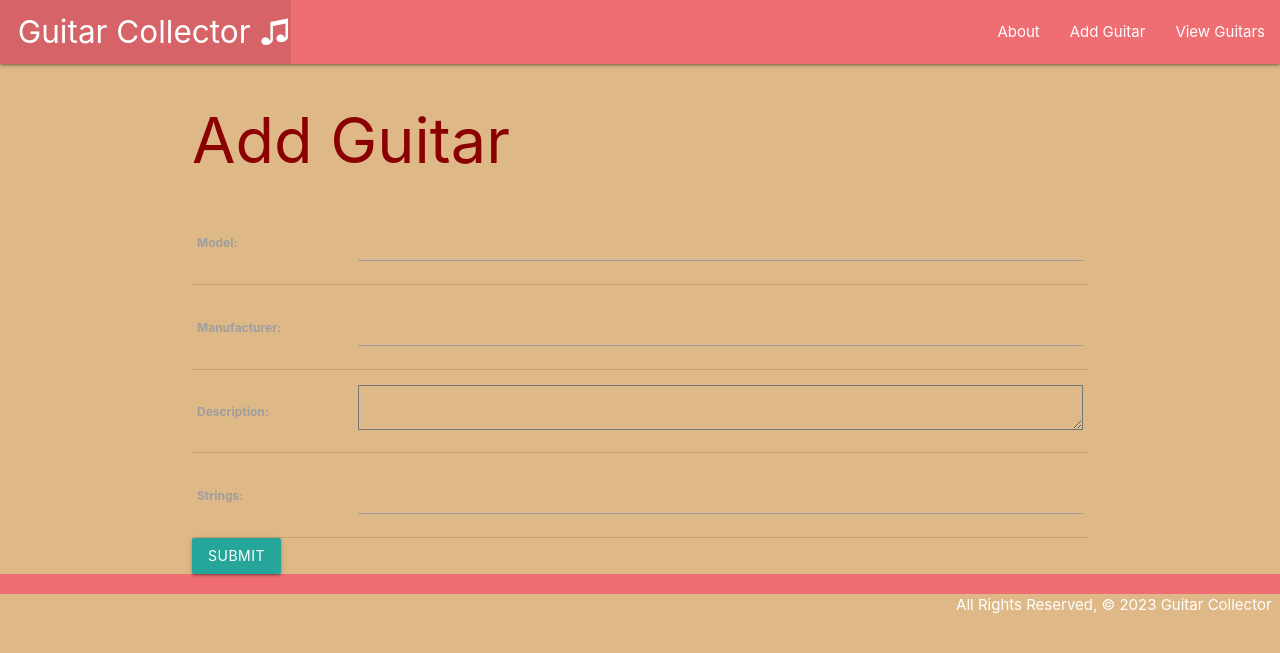
After one commit to davidxv15/Guitar-Collector, a Django app: page /guitars/create/ in a window 1280 px wide. The commit adds this page. Shown: the top 653 px of the page. Run offline with Django 4.2, Linux system fonts and the light colour scheme.

Commit message:
Collector CRUD

```diff
--- a/main_app/models.py
+++ b/main_app/models.py
@@ -1,11 +1,15 @@
 from django.db import models
+from django.urls import reverse
 
 # Create your models here.
 class Guitar(models.Model):
     model = models.CharField(max_length=100)
     manufacturer = models.CharField(max_length=100)
-    description = models.CharField(max_length=250)
+    description = models.TextField(max_length=250)
     strings = models.IntegerField()
 
     def __str__(self):
         return self.model
+
+    def get_absolute_url(self):
+        return reverse('detail', kwargs={'guitar_id': self.id})
--- a/main_app/templates/base.html
+++ b/main_app/templates/base.html
@@ -15,11 +15,12 @@
     <nav>
       <div class="nav-wrapper">
         <ul>
-          <li><a href="/" class="left brand-logo">&nbsp;&nbsp;Guitar Collector &#9835;</a></li>
+          <li><a href="{% url 'home' %}" class="left brand-logo">&nbsp;&nbsp;Guitar Collector &#9835;</a></li>
         </ul>
         <ul class="right">
-          <li><a href="/about">About</a></li>
-          <li><a href="/guitars">View Guitars</a></li>
+          <li><a href="{% url 'about' %}">About</a></li>
+          <li><a href="{% url 'guitars_create' %}">Add Guitar</a></li>
+          <li><a href="{% url 'index' %}">View Guitars</a></li>
         </ul>
       </div>
     </nav>
--- a/main_app/templates/guitars/index.html
+++ b/main_app/templates/guitars/index.html
@@ -4,6 +4,7 @@
 <h1>Guitar List</h1>
 
 {% for guitar in guitars %}
+<a href="{% url 'detail' guitar.id %}">
   <div class="card">
     <div class="card-content">
       <span class="card-title">{{ guitar.model }}</span>
@@ -12,10 +13,11 @@
       {% if guitar.strings > 5 %}
         <p>Strings: {{ guitar.strings }}</p>
       {% else %}
-        <p>Strings: {{ guitar.strings }}... Ain't no guitbox, hoss.</p>
+        <p>{{ guitar.strings }} strangs... that ain't no guitbox, hoss.</p>
       {% endif %}
     </div>
-  </div>
+</div>
+</a>
 {% endfor %}
 
 {% endblock %}
--- /dev/null
+++ b/main_app/templates/main_app/guitar_form.html
@@ -0,0 +1,23 @@
+{% extends 'base.html' %}
+
+{% block content %}
+
+{% if object %}
+  <h1>Edit <span class="red-text">{{ object.model }}</span></h1>
+{% else %}
+  <h1>Add Guitar</h1>
+{% endif %}
+
+  <!-- Leaving the action empty makes the form post to the same url used to display it -->
+  <form action="" method="POST">
+    <!-- Django requires the following for security purposes -->
+    {% csrf_token %}
+    <table>
+      <!-- Render the inputs inside of <tr>s & <td>s -->
+      {{ form.as_table }}
+    </table>
+    <input type="submit" value="Submit" class="btn">
+  </form>
+
+
+{% endblock %}
--- a/main_app/urls.py
+++ b/main_app/urls.py
@@ -5,4 +5,8 @@ urlpatterns = [
     path('', views.home, name='home'),
     path('about/', views.about, name='about'),
     path('guitars/', views.guitars_index, name='index'),
+    path('guitars/<int:guitar_id>/', views.guitars_detail, name='detail'),
+    path('guitars/create/', views.GuitarCreate.as_view(), name='guitars_create'),
+    path('guitars/<int:pk>/update/', views.GuitarUpdate.as_view(), name='guitars_update'),
+    path('guitars/<int:pk>/delete/', views.GuitarDelete.as_view(), name='guitars_delete'),
 ]
--- a/main_app/views.py
+++ b/main_app/views.py
@@ -1,10 +1,11 @@
 from django.shortcuts import render
 # importing guitar MODEL
+from django.views.generic.edit import CreateView, UpdateView, DeleteView
 from .models import Guitar
 
 guitars = [
-    {'model': 'Telecaster', 'manufacturer': 'Fender', 'description': 'solid-body electric guitar', 'strings': 6},
-    {'model': 'C5-CE', 'manufacturer': 'Cordoba', 'description': 'nylon-string electric classical guitar', 'strings': 6},
+    {'model': 'Telecaster', 'manufacturer': 'Fender', 'description':'Solid-body electric guitar', 'strings': 6},
+    {'model': 'C5-CE', 'manufacturer': 'Cordoba', 'description':'Nylon-string electric classical guitar', 'strings': 6},
     {'model': 'Banjo', 'manufacturer': 'Fender', 'description': '5-string banjo', 'strings': 5},
 ]
 # Create your views here.
@@ -19,3 +20,22 @@ def guitars_index(request):
     return render(request, 'guitars/index.html', {
         'guitars': guitars
     })
+
+def guitars_detail(request, guitar_id):
+  guitar = Guitar.objects.get(id=guitar_id)
+  return render(request, 'guitars/detail.html', { 'guitar': guitar })
+
+class GuitarCreate(CreateView):
+    model = Guitar
+    fields = ['model', 'manufacturer', 'description', 'strings']
+    success_url = '/guitars/'
+    # {guitar_id}
+
+class GuitarUpdate(UpdateView):
+  model = Guitar
+  # Let's disallow the renaming of a cat by excluding the name field!
+  fields = ['model', 'manufacturer', 'description', 'strings']
+
+class GuitarDelete(DeleteView):
+  model = Guitar
+  success_url = '/guitars'
```
Also changed, not shown: main_app/templates/guitars/detail.html (added, +23 -0 lines), main_app/templates/main_app/guitar_confirm_delete.html (added, +13 -0 lines).
